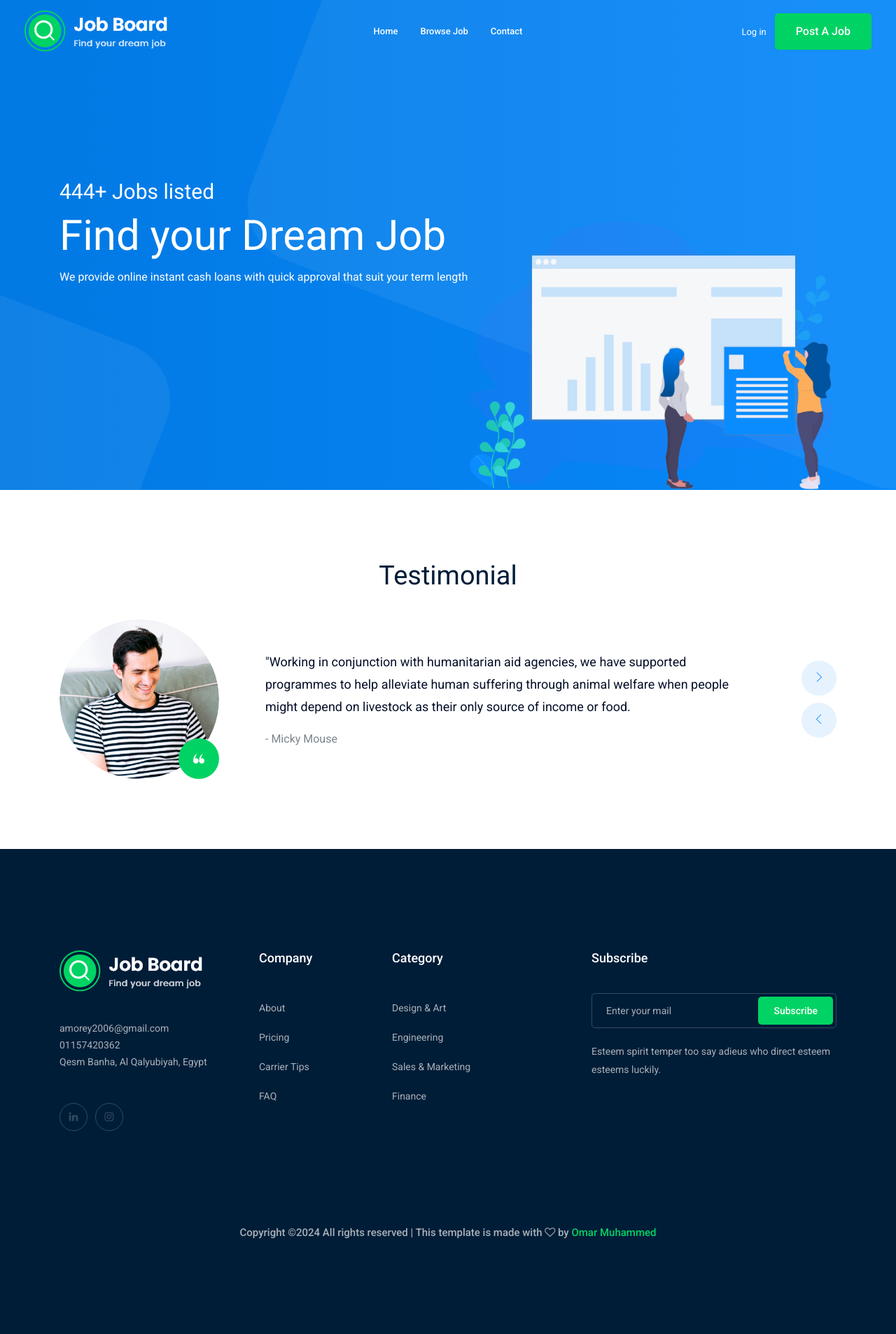
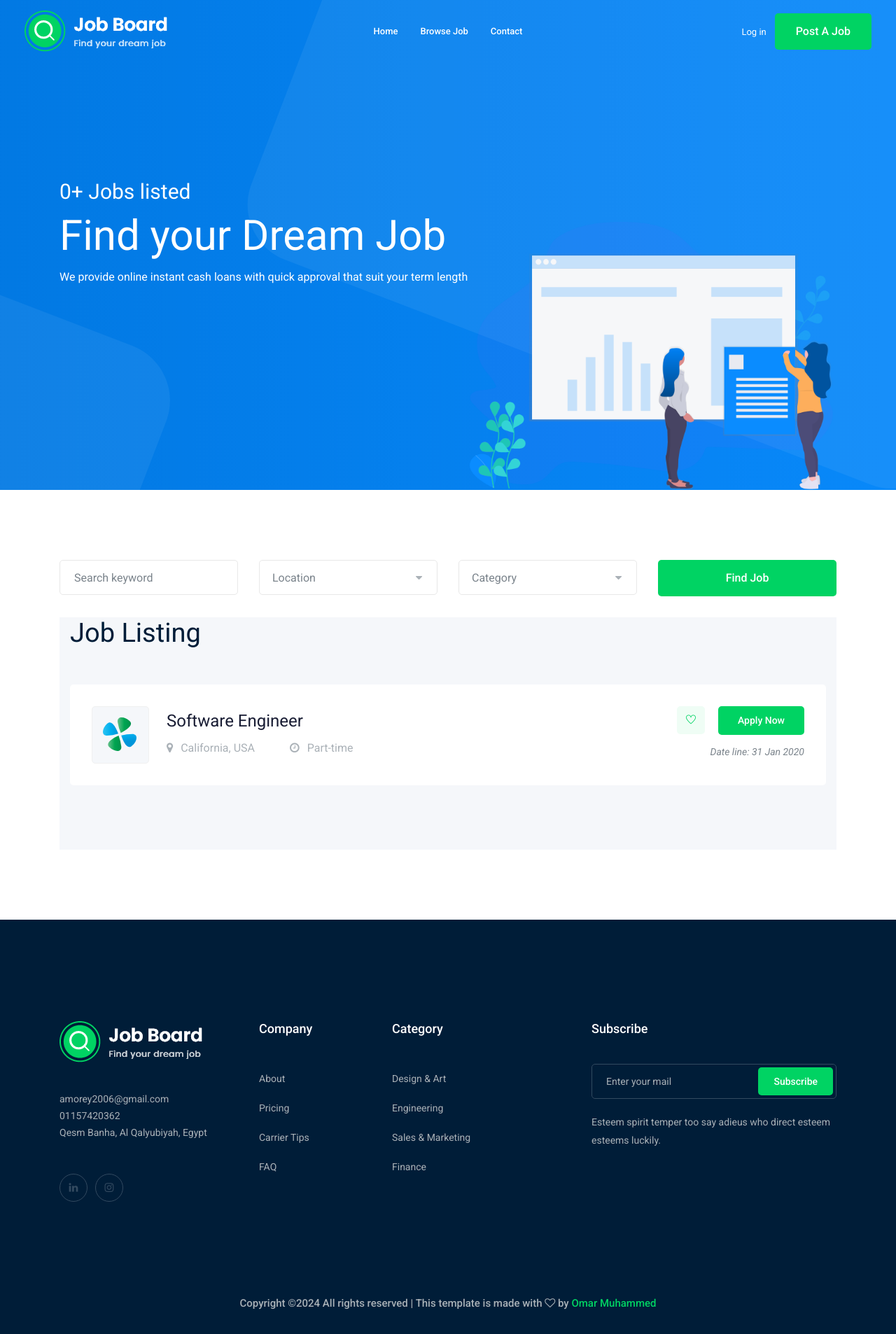
Before and after one commit to OmarMuhammmed/Job-board, a Django app: page / in a window 1280 px wide. Shown: the whole page at 70% size. Before the commit the page ends 1770 px from the top, so only its background shows below. Run offline with Django 5.2, Linux system fonts and the light colour scheme; data that the repository does not hold is empty; some libraries are stand-ins or nearby versions.

Commit message:
'add_home_page'

```diff
--- /dev/null
+++ b/home/templates/home.html
@@ -0,0 +1,123 @@
+{% include 'header.html' %}
+
+<!-- slider_area_start -->
+<div class="slider_area">
+  <div class="single_slider d-flex align-items-center slider_bg_1">
+    <div class="container">
+      <div class="row align-items-center">
+        <div class="col-lg-7 col-md-6">
+          <div class="slider_text">
+            <h5
+              class="wow fadeInLeft"
+              data-wow-duration="1s"
+              data-wow-delay=".2s">
+              {{count}}+ Jobs listed
+            </h5>
+            <h3
+              class="wow fadeInLeft"
+              data-wow-duration="1s"
+              data-wow-delay=".3s">
+              Find your Dream Job
+            </h3>
+            <p
+              class="wow fadeInLeft"
+              data-wow-duration="1s"
+              data-wow-delay=".4s">
+              We provide online instant cash loans with quick approval that suit
+              your term length
+            </p>
+          </div>
+        </div>
+      </div>
+    </div>
+  </div>
+  <div
+    class="ilstration_img wow fadeInRight d-none d-lg-block text-right"
+    data-wow-duration="1s"
+    data-wow-delay=".2s">
+    <img src="img/banner/illustration.png" alt="" />
+  </div>
+</div>
+<div class="catagory_area">
+  <div class="container">
+    <div class="row cat_search">
+      <div class="col-lg-3 col-md-4">
+        <div class="single_input">
+          <input type="text" placeholder="Search keyword" />
+        </div>
+      </div>
+      <div class="col-lg-3 col-md-4">
+        <div class="single_input">
+          <select class="wide">
+            <option data-display="Location">Location</option>
+            <option value="1">Dhaka</option>
+            <option value="2">Rangpur</option>
+            <option value="4">Sylet</option>
+          </select>
+        </div>
+      </div>
+      <div class="col-lg-3 col-md-4">
+        <div class="single_input">
+          <select class="wide">
+            <option data-display="Category">Category</option>
+            <option value="1">Category 1</option>
+            <option value="2">Category 2</option>
+            <option value="4">Category 3</option>
+          </select>
+        </div>
+      </div>
+      <div class="col-lg-3 col-md-12">
+        <div class="job_btn">
+          <a href="#" class="boxed-btn3">Find Job</a>
+        </div>
+      </div>
+    </div>
+    <div class="job_listing_area">
+      <div class="container">
+        <div class="row align-items-center">
+          <div class="col-lg-6">
+            <div class="section_title">
+              <h3>Job Listing</h3>
+            </div>
+          </div>
+        </div>
+        <div class="job_lists">
+          <div class="row">
+            <div class="col-lg-12 col-md-12">
+              <div class="single_jobs white-bg d-flex justify-content-between">
+                <div class="jobs_left d-flex align-items-center">
+                  <div class="thumb">
+                    <img src="img/svg_icon/1.svg" alt="" />
+                  </div>
+                  <div class="jobs_conetent">
+                    <a href="job_details.html"><h4>Software Engineer</h4></a>
+                    <div class="links_locat d-flex align-items-center">
+                      <div class="location">
+                        <p><i class="fa fa-map-marker"></i> California, USA</p>
+                      </div>
+                      <div class="location">
+                        <p><i class="fa fa-clock-o"></i> Part-time</p>
+                      </div>
+                    </div>
+                  </div>
+                </div>
+                <div class="jobs_right">
+                  <div class="apply_now">
+                    <a class="heart_mark" href="#">
+                      <i class="ti-heart"></i>
+                    </a>
+                    <a href="job_details.html" class="boxed-btn3">Apply Now</a>
+                  </div>
+                  <div class="date">
+                    <p>Date line: 31 Jan 2020</p>
+                  </div>
+                </div>
+              </div>
+            </div>
+          </div>
+        </div>
+      </div>
+    </div>
+  </div>
+</div>
+{% include 'footer.html' %}
--- a/home/views.py
+++ b/home/views.py
@@ -1,7 +1,11 @@
 from django.shortcuts import render
-
+from job.models import Job
 # Create your views here.
 
 def home(request):
-
-    return render(request,'home.html' )
+   jobs = Job.objects.all()
+   count = Job.objects.count()
+   return render(request,'home.html',{
+                                        "jobs" :jobs ,
+                                        "count" : count ,
+                                        })
--- a/job/urls.py
+++ b/job/urls.py
@@ -8,5 +8,5 @@ urlpatterns = [
     path('add/', views.add_job ,name='add_job'),
     path('<str:slug>', views.job_detail ,name='job_detail'),
     path('api/jobs/', api.job_list_api ,name='job_list_api'),
-     path('api/jobs/<int:id>/', api.ManageJob.as_view(), name='ManageJob'),
+    path('api/jobs/<int:id>/', api.ManageJob.as_view(), name='ManageJob'),
 ]
--- a/templates/header.html
+++ b/templates/header.html
@@ -35,8 +35,8 @@
                   <div class="row align-items-center">
                       <div class="col-xl-3 col-lg-2">
                           <div class="logo">
-                              <a href="index.html">
-                                  <img src="img/logo.png" alt="">
+                              <a href="{% url 'home:home' %}">
+                                  <img src="{% static 'img/logo.png' %}" alt="">
                               </a>
                           </div>
                       </div>
--- a/templates/home.html
+++ /dev/null
@@ -1,107 +0,0 @@
-
-{% include 'header.html' %}
-
-    <!-- slider_area_start -->
-    <div class="slider_area">
-      <div class="single_slider  d-flex align-items-center slider_bg_1">
-          <div class="container">
-              <div class="row align-items-center">
-                  <div class="col-lg-7 col-md-6">
-                      <div class="slider_text">
-                          <h5 class="wow fadeInLeft" data-wow-duration="1s" data-wow-delay=".2s">444+ Jobs listed</h5>
-                          <h3 class="wow fadeInLeft" data-wow-duration="1s" data-wow-delay=".3s">Find your Dream Job</h3>
-                          <p class="wow fadeInLeft" data-wow-duration="1s" data-wow-delay=".4s">We provide online instant cash loans with quick approval that suit your term length</p>
-
-                      </div>
-                  </div>
-              </div>
-          </div>
-      </div>
-      <div class="ilstration_img wow fadeInRight d-none d-lg-block text-right" data-wow-duration="1s" data-wow-delay=".2s">
-          <img src="img/banner/illustration.png" alt="">
-      </div>
-    </div>
-  <!-- slider_area_end -->
-  <div class="testimonial_area  ">
-      <div class="container">
-          <div class="row">
-              <div class="col-lg-12">
-                  <div class="section_title text-center mb-40">
-                      <h3>Testimonial</h3>
-                  </div>
-              </div>
-              <div class="col-xl-12">
-                  <div class="testmonial_active owl-carousel">
-                      <div class="single_carousel">
-                          <div class="row">
-                              <div class="col-lg-11">
-                                  <div class="single_testmonial d-flex align-items-center">
-                                      <div class="thumb">
-                                          <img src="img/testmonial/author.png" alt="">
-                                          <div class="quote_icon">
-                                              <i class="Flaticon flaticon-quote"></i>
-                                          </div>
-                                      </div>
-                                      <div class="info">
-                                          <p>"Working in conjunction with humanitarian aid agencies, we have supported programmes to help alleviate human suffering through animal welfare when people might depend on livestock as their only source of income or food.</p>
-                                          <span>- Micky Mouse</span>
-                                      </div>
-                                  </div>
-                              </div>
-                          </div>
-                      </div>
-                      <div class="single_carousel">
-                          <div class="row">
-                              <div class="col-lg-11">
-                                  <div class="single_testmonial d-flex align-items-center">
-                                      <div class="thumb">
-                                          <img src="img/testmonial/author.png" alt="">
-                                          <div class="quote_icon">
-                                              <i class=" Flaticon flaticon-quote"></i>
-                                          </div>
-                                      </div>
-                                      <div class="info">
-                                          <p>"Working in conjunction with humanitarian aid agencies, we have supported programmes to help alleviate human suffering through animal welfare when people might depend on livestock as their only source of income or food.</p>
-                                          <span>- Micky Mouse</span>
-                                      </div>
-                                  </div>
-                              </div>
-                          </div>
-                      </div>
-                      <div class="single_carousel">
-                          <div class="row">
-                              <div class="col-lg-11">
-                                  <div class="single_testmonial d-flex align-items-center">
-                                      <div class="thumb">
-                                          <img src="img/testmonial/author.png" alt="">
-                                          <div class="quote_icon">
-                                              <i class="Flaticon flaticon-quote"></i>
-                                          </div>
-                                      </div>
-                                      <div class="info">
-                                          <p>"Working in conjunction with humanitarian aid agencies, we have supported programmes to help alleviate human suffering through animal welfare when people might depend on livestock as their only source of income or food.</p>
-                                          <span>- Micky Mouse</span>
-                                      </div>
-                                  </div>
-                              </div>
-                          </div>
-                      </div>
-                  </div>
-              </div>
-          </div>
-      </div>
-  </div>
-
-
-
-
-
-
-
-
-
-
-
-
-
-{% include 'footer.html' %}
```
Also changed, not shown: accounts/migrations/0002_alter_profile_city_alter_profile_image.py, job/migrations/0002_category.py (deleted), job/migrations/0002_category_job_image_job_owner_job_slug_apply_and_more.py (added), job/migrations/0003_job_category.py (deleted), job/migrations/0004_job_image.py (deleted), job/migrations/0005_alter_job_image.py (deleted), job/migrations/0006_job_slug.py (deleted), job/migrations/0007_apply.py (deleted), job/migrations/0008_apply_job.py (deleted), job/migrations/0009_apply_apply_at.py (deleted), job/migrations/0010_remove_apply_apply_at.py (deleted), job/migrations/0011_job_owner.py (deleted).
